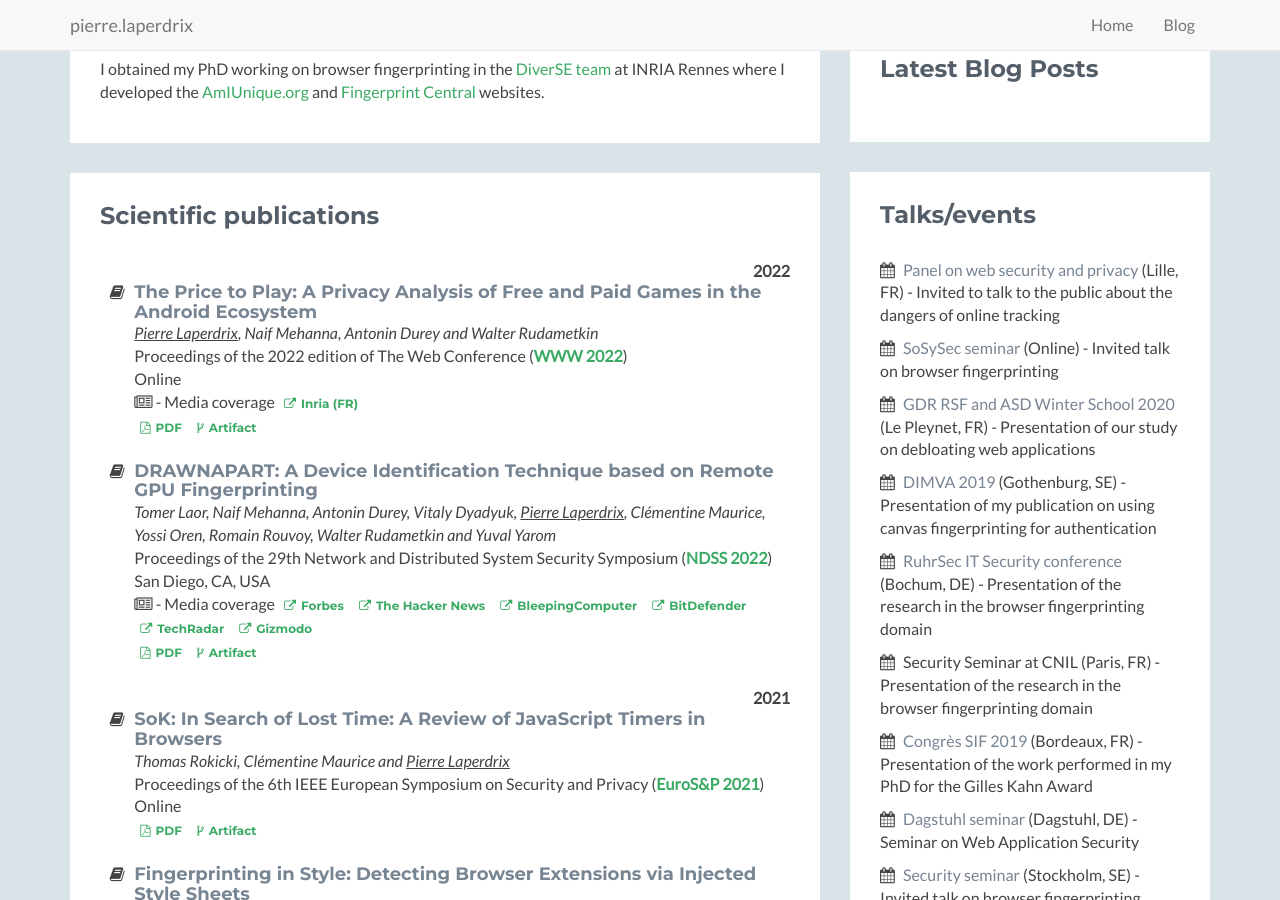
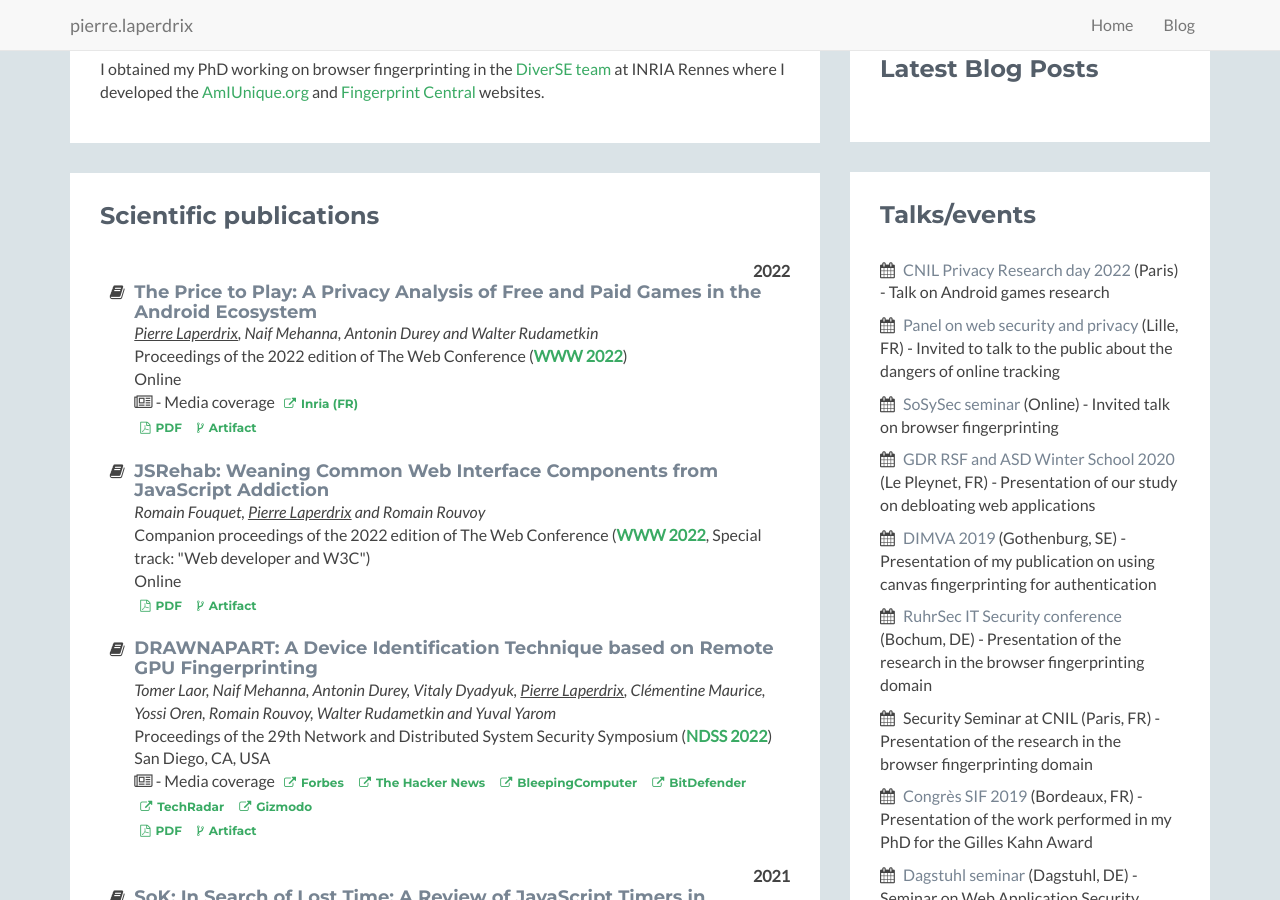
Before and after one commit to plaperdr/plaperdr.github.io, a Jekyll site: the page built from index.html, in a window 1280 px wide and 900 px high, scrolled down 517 px. Built offline with Jekyll 4.4.1, drawn with Linux system fonts in a browser that asks for light colours; some of the changed text lies outside the part shown.

Commit message:
Updating site

```diff
--- a/index.html
+++ b/index.html
@@ -56,6 +56,17 @@ layout: home
                                 </span><br>
                                 <a class="btn btn-secondary btn-xs" href="https://hal.archives-ouvertes.fr/hal-03559973/document" target="_blank"><i class="fa fa-file-pdf-o"></i>PDF</a>
                                 <a class="btn btn-secondary btn-xs" href="https://github.com/antonin-durey/the-price-to-play" target="_blank"><i class="fa fa-code-fork"></i>Artifact</a>
+                            </li><!--//li-->
+                            <br>
+                            <li><i class="fa-li fa fa-book"></i>
+                                <h4 class="title">JSRehab: Weaning Common Web Interface Components from JavaScript Addiction </h4>
+                                <span><i>Romain Fouquet, <span class="me">Pierre Laperdrix</span> and Romain Rouvoy</i></span><br>
+                                <span>Companion proceedings of the 2022 edition of The Web Conference
+                                    (<b><a href="https://www2022.thewebconf.org/" target="_blank">WWW 2022</a></b>, Special track: "Web developer and W3C")
+                                    <br>Online
+                                </span><br>
+                                <a class="btn btn-secondary btn-xs" href="https://hal.archives-ouvertes.fr/hal-03604674/document" target="_blank"><i class="fa fa-file-pdf-o"></i>PDF</a>
+                                <a class="btn btn-secondary btn-xs" href="https://gitlab.inria.fr/jsrehab" target="_blank"><i class="fa fa-code-fork"></i>Artifact</a>
                             </li><!--//li-->
                             <br>
                             <li><i class="fa-li fa fa-book"></i>
@@ -338,7 +349,7 @@ layout: home
                             <li><a href="https://concordia-h2020.eu/eurosec-2022/" target="_blank">EuroSec 2022</a></li>
                             <li><a href="https://www.sigsac.org/ccs/CCS2022/" target="_blank">CCS 2022</a> (Track "Web Security")</li>
                             <li><a href="https://madweb.work/" target="_blank">MADWeb 2022</a></li>
-                            <li><a href="https://www2022.thewebconf.org/" target="_blank">The Web Conference 2022</a> (2 tracks: "Security, Privacy, and Trust" and "Systems and Infrastructure")</li>
+                            <li><a href="https://www2022.thewebconf.org/" target="_blank">The Web Conference 2022</a> (2 tracks: "Security, Privacy, and Trust" and "Systems and Infrastructure"), <i class="fa fa-trophy" aria-hidden="true"></i> PC member honorable mention</li>
                             <li><a href="https://secweb.work/" target="_blank">SecWeb 2021</a></li>
                             <li><a href="https://raid2021.org/" target="_blank">RAID 2021</a></li>
                             <li><a href="https://www.concordia-h2020.eu/eurosec-2021/" target="_blank">EuroSec 2021</a></li>
@@ -590,6 +601,7 @@ layout: home
                     <h2 class="heading">Talks/events</h2>
                     <div class="content">
                         <ul class="list-unstyled">
+                            <li><i class="fa fa-calendar"></i> <a target="_blank" href="https://www.cnil.fr/en/privacy-research-day-2022">CNIL Privacy Research day 2022</a> (Paris) - Talk on Android games research</li>
                             <li><i class="fa fa-calendar"></i> <a target="_blank" href="https://rdv.tedomum.net/events/407807e0-484e-492e-81b8-62f3aada9a63">Panel on web security and privacy</a> (Lille, FR) - Invited to talk to the public about the dangers of online tracking</li>
                             <li><i class="fa fa-calendar"></i> <a target="_blank" href="https://seminaires-dga.inria.fr/seances-de-lannee/">SoSySec seminar</a> (Online) - Invited talk on browser fingerprinting</li>
                             <li><i class="fa fa-calendar"></i> <a target="_blank" href="https://sites.google.com/site/rsdwinterschool/program-2020">GDR RSF and ASD Winter School 2020</a> (Le Pleynet, FR) - Presentation of our study on debloating web applications</li>
```
